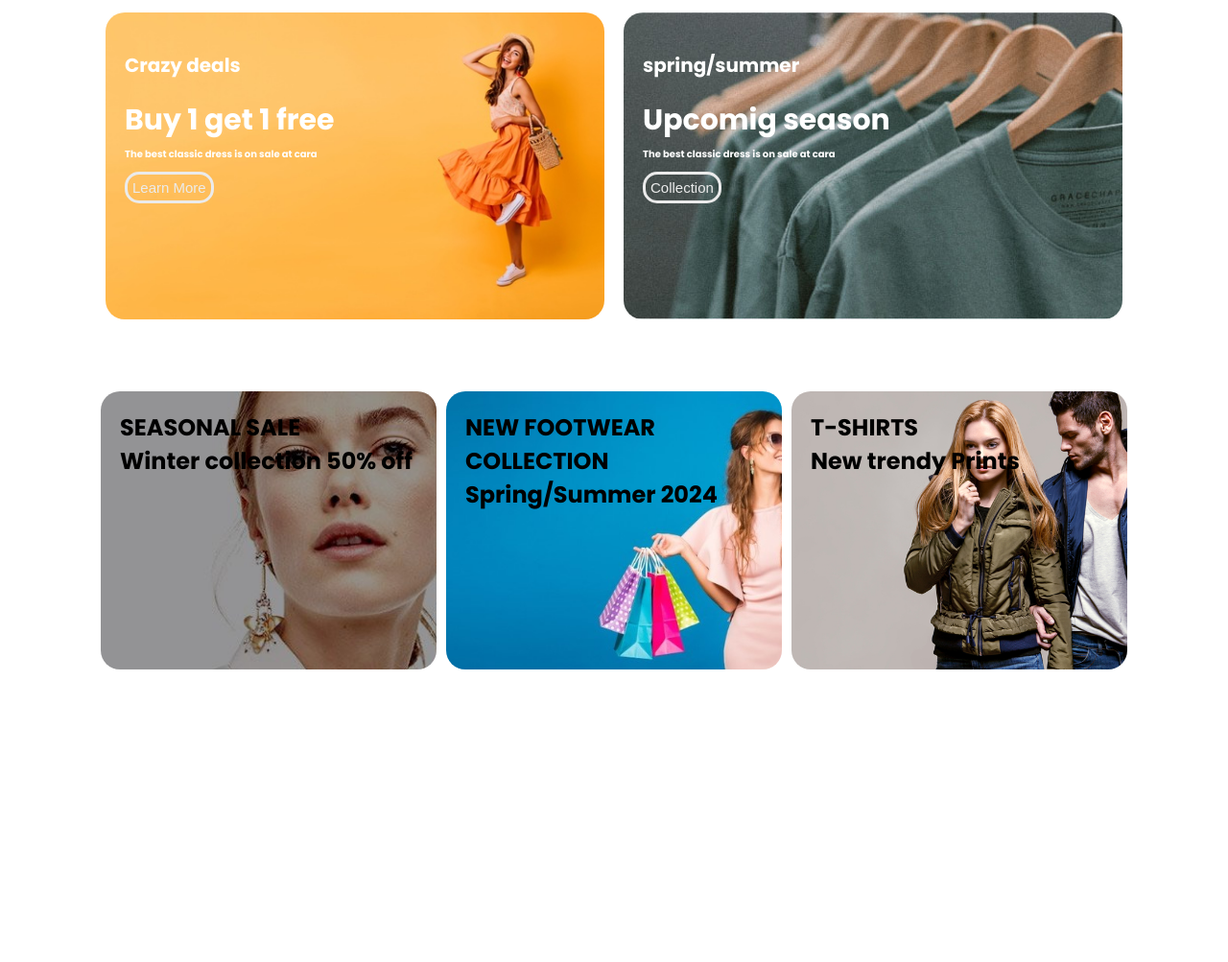
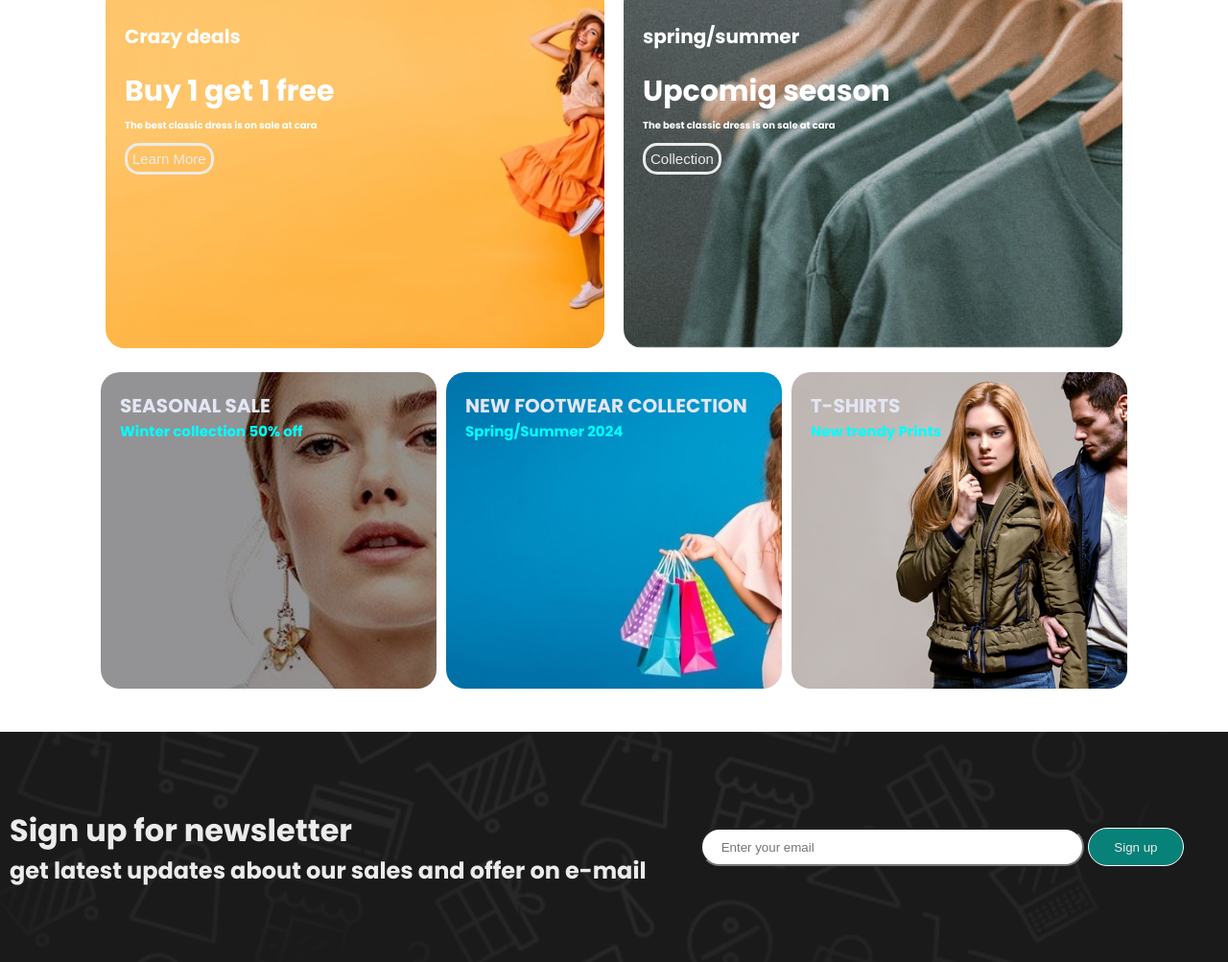
Before and after one commit to Vansh5632/Ecommerce-Website, a plain HTML site: page index.html in a window 1280 px wide. Shown: the part 3205-4208 px from the top of the page at 96% size. Before the commit the page ends 3938 px from the top, so only its background shows below. Drawn offline with Linux system fonts and the light colour scheme.

Commit message:
fourth day

```diff
--- a/index.html
+++ b/index.html
@@ -382,5 +382,18 @@
         </div>
       </section>
     </main>
+    <!-- footer start here -->
+    <footer>
+        <div class="newsletter">
+          <div class="write">
+            <h1>Sign up for newsletter</h1>
+          <h2>get latest updates about our sales and offer on e-mail</h2>
+          </div>
+          <div class="email">
+            <input type="email" placeholder="Enter your email">
+            <button>Sign up</button>
+          </div>
+        </div>
+    </footer>
   </body>
 </html>
--- a/style.css
+++ b/style.css
@@ -258,7 +258,7 @@ body {
     flex-direction: row;
     width: 100%;
     height: 50vh;
-    padding: 30px 100px 30px 100px;
+    padding: 0px 100px 0px 100px;
 
 }
 
@@ -321,7 +321,7 @@ body {
     display: flex;
     flex-direction: row;
     width: 100%;
-    padding: 30px 100px 30px 100px;
+    padding: 10px 100px 10px 100px;
     height: 45vh;
     margin-top: 0;
 }
@@ -360,3 +360,67 @@ body {
     border-radius: 20px;
 
 }
+
+.row2 .first h1,
+.row2 .second h1,
+.row2 .third h1{
+    font-size: 20px;
+    text-align: left;
+    justify-content: center;
+    color: #e3e6f3;
+}
+
+.row2 .first h2,
+.row2 .second h2,
+.row2 .third h2{
+    font-size: 15px;
+    text-align: left;
+    justify-content: center;
+    color:aqua;
+}
+
+footer{
+    margin-top: 30px;
+}
+.newsletter{
+    background-image: url('img/banner/b14.png');
+    background-color: #1a1a1a;
+    background-size: cover;
+    background-position: center;
+    background-repeat: no-repeat;
+    width: 100%;
+    height: 30vh;
+    display: flex;
+    flex-direction: row;
+}
+
+.newsletter .write{
+    display: flex;
+    flex-direction: column;
+    color: #ebebeb;
+    padding: 10px;
+    align-items: left;
+    justify-content: center;
+}
+
+.newsletter .email{
+    display: inline;
+    margin: auto;
+    justify-content: center;
+    padding: 10px;
+}
+.newsletter .email input{
+    width: 400px ;
+    height:40px ;
+    padding-left: 20px;
+    border-radius: 20px;
+}
+
+.newsletter .email button{
+    width: 100px;
+    height: 40px;
+    background-color: #088178;
+    border: white solid 1px;
+    border-radius: 20px;
+    color: #ebebeb;
+}
```
